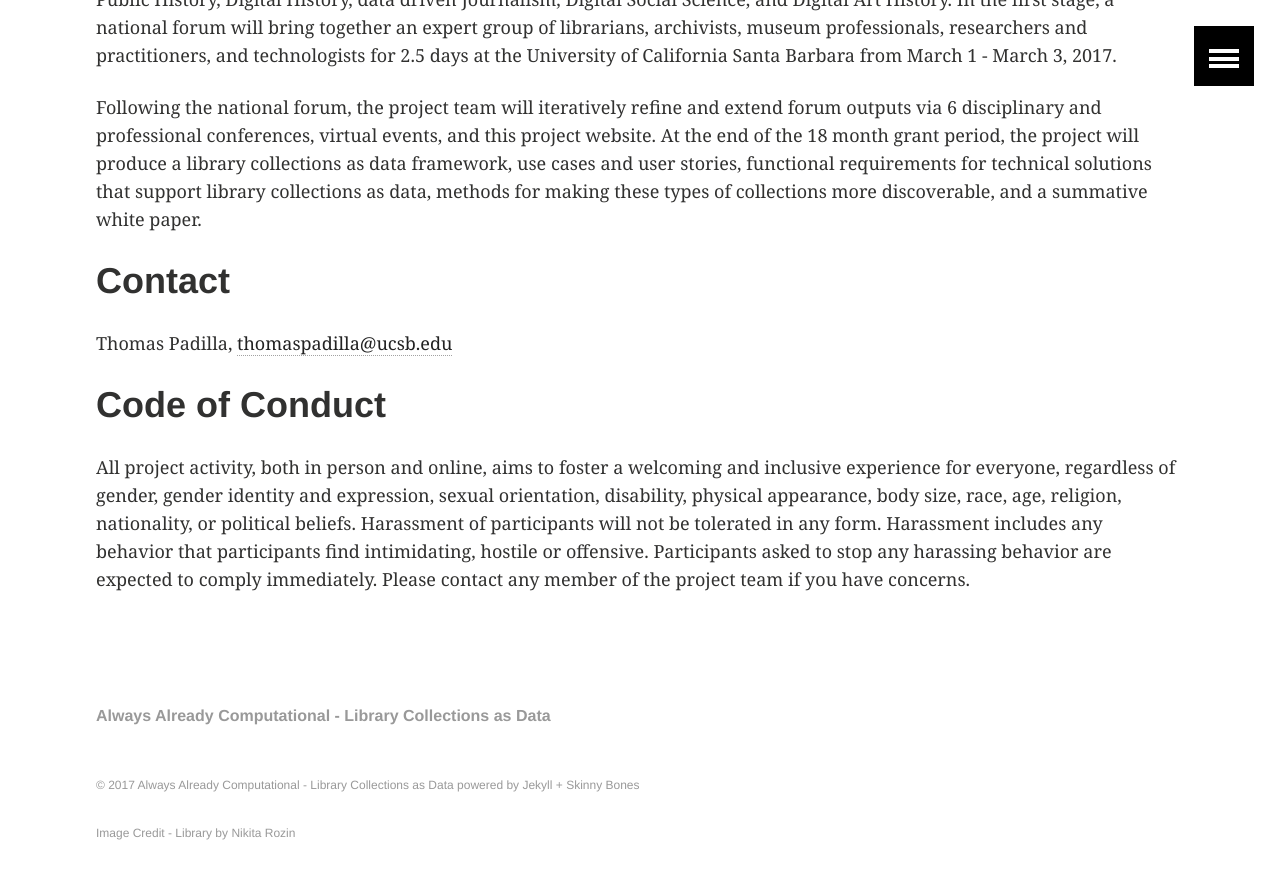
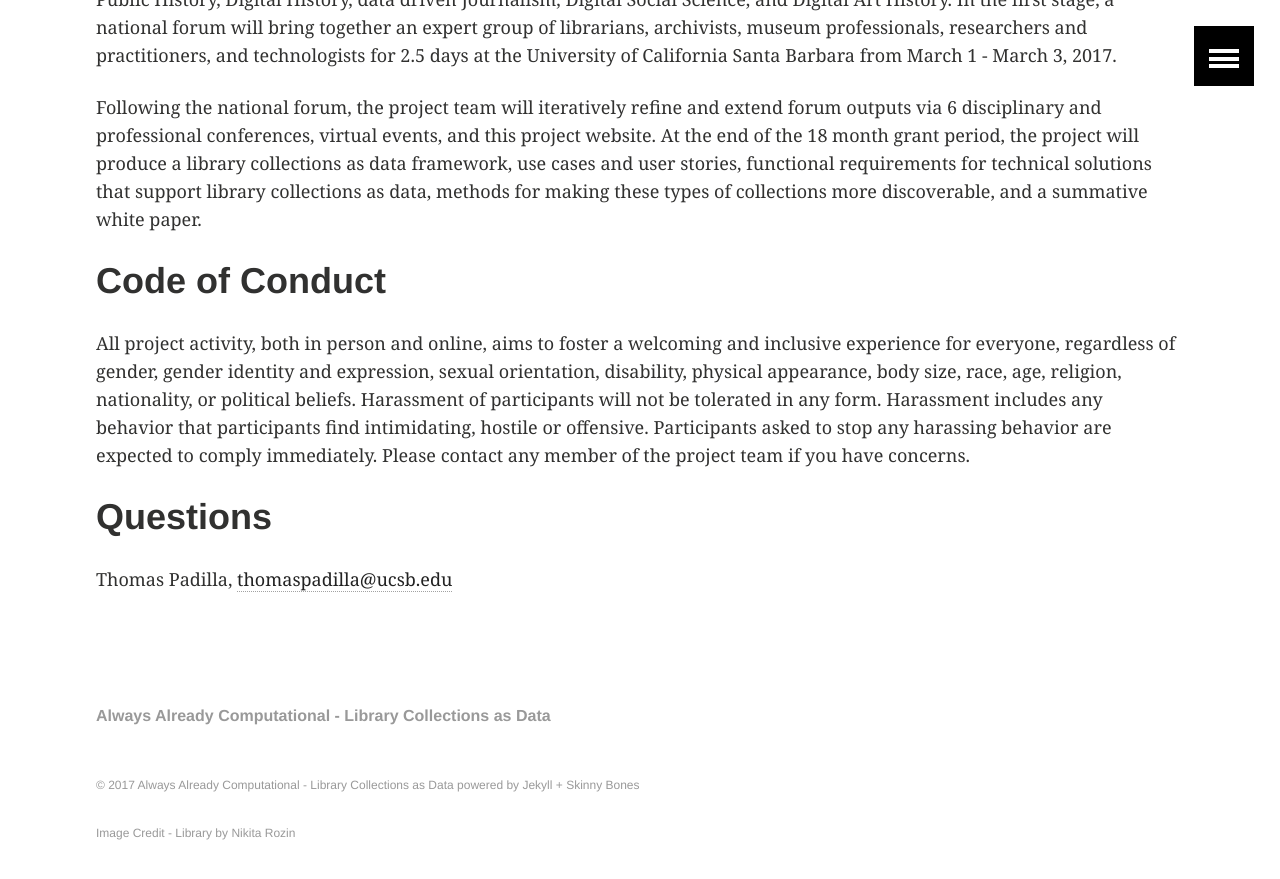
Before and after one commit to collectionsasdata/collectionsasdata.github.io, a Jekyll site: the page built from index.md, in a window 1280 px wide and 900 px high, scrolled down 597 px. Shown: the top 879 px of the window. Built offline with Jekyll 4.4.1, drawn with Linux system fonts in a browser that asks for light colours.

Commit message:
Update index.md

```diff
--- a/index.md
+++ b/index.md
@@ -9,10 +9,10 @@ With support from the Institute of Museum and Library Services, [**Always Alread
 
 Following the national forum, the project team will iteratively refine and extend forum outputs via 6 disciplinary and professional conferences, virtual events, and this project website. At the end of the 18 month grant period, the project will produce a library collections as data framework, use cases and user stories, functional requirements for technical solutions that support library collections as data, methods for making these types of collections more discoverable, and a summative white paper.
 
-# Contact
-
-Thomas Padilla, <thomaspadilla@ucsb.edu>
-
 # Code of Conduct
 
 All project activity, both in person and online, aims to foster a welcoming and inclusive experience for everyone, regardless of gender, gender identity and expression, sexual orientation, disability, physical appearance, body size, race, age, religion, nationality, or political beliefs. Harassment of participants will not be tolerated in any form. Harassment includes any behavior that participants find intimidating, hostile or offensive. Participants asked to stop any harassing behavior are expected to comply immediately. Please contact any member of the project team if you have concerns.
+
+# Questions
+
+Thomas Padilla, <thomaspadilla@ucsb.edu>
```
